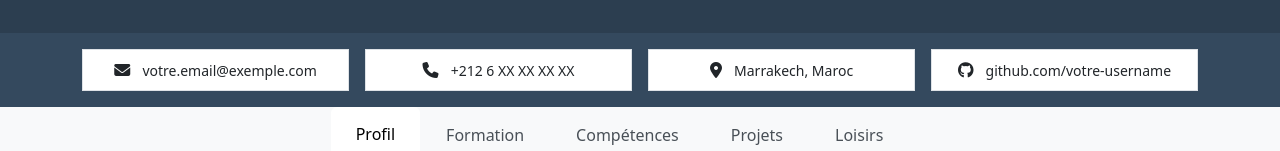
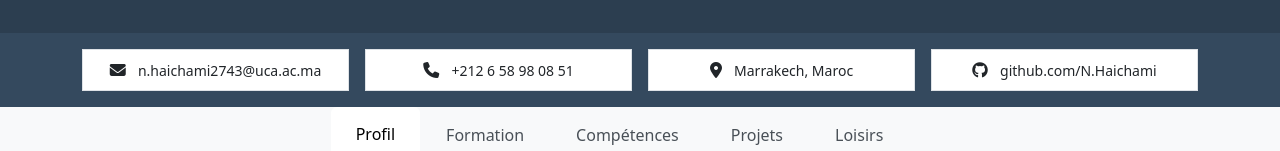
Before and after one commit to NHaichami/Mini-Projet, a plain HTML site: page cv.html in a window 1280 px wide. Shown: the part 191-342 px from the top of the page. Drawn offline with nearby package versions, Linux system fonts and the light colour scheme.

Commit message:
Update cv.html

```diff
--- a/cv.html
+++ b/cv.html
@@ -22,25 +22,25 @@
                     <div class="col-md-3 col-6 text-center">
                         <div class="list-group-item list-group-item-action">
                           <div class="fas fa-envelope me-2"></div>
-                          <small>votre.email@exemple.com</small>
+                          <small> n.haichami2743@uca.ac.ma </small>
                         </div>
                     </div>
                     <div class="col-md-3 col-6 text-center">
                         <div class="list-group-item list-group-item-action">
                           <div class="fas fa-phone me-2"></div>
-                          <small>+212 6 XX XX XX XX</small>
+                          <small>+212 6 58 98 08 51 </small>
                         </div>
                     </div>
                     <div class="col-md-3 col-6 text-center">
                         <div class="list-group-item list-group-item-action">
                           <div class="fas fa-map-marker-alt me-2"></div>
-                          <small>Marrakech, Maroc</small>
+                          <small> Marrakech, Maroc </small>
                         </div>
                     </div>
                     <div class="col-md-3 col-6 text-center">
                         <div class="list-group-item list-group-item-action">
                           <div class="fab fa-github me-2"></div>
-                          <small>github.com/votre-username</small>
+                          <small> github.com/N.Haichami </small>
                         </div>
                     </div>
                 </div>
@@ -274,4 +274,5 @@
             </div>
         </div>
     </body>
+
 </html>
```
